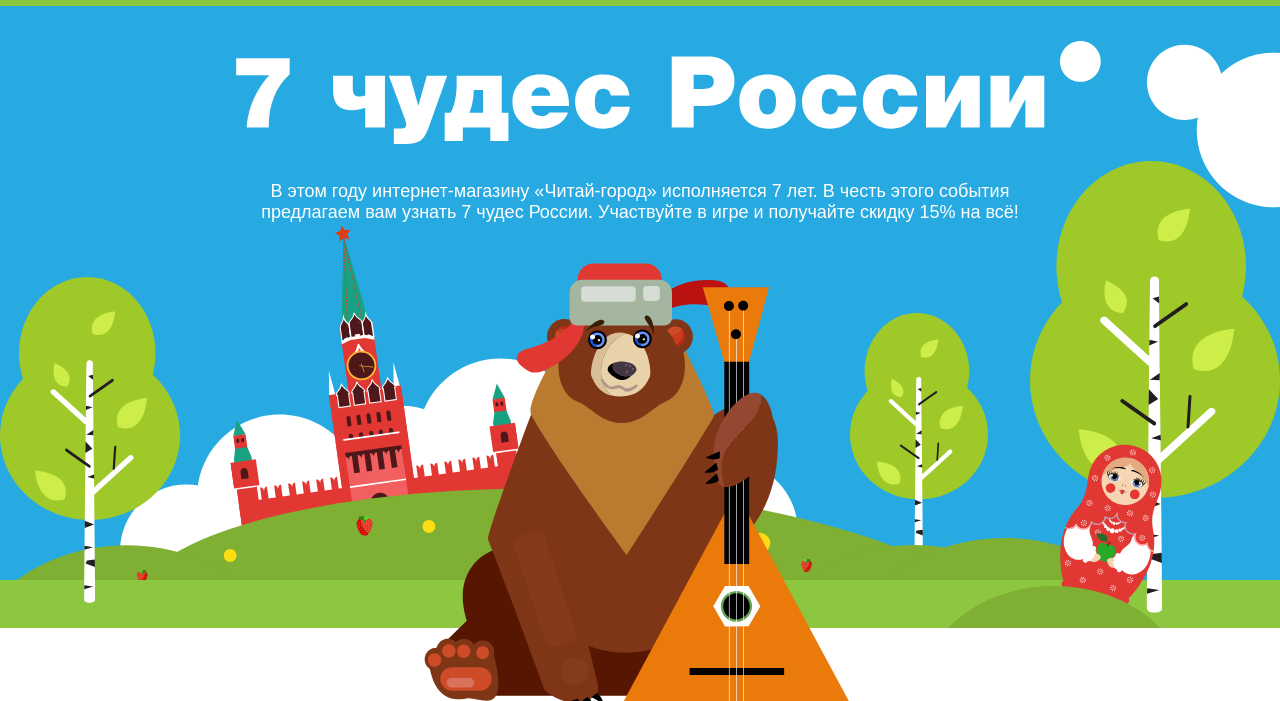
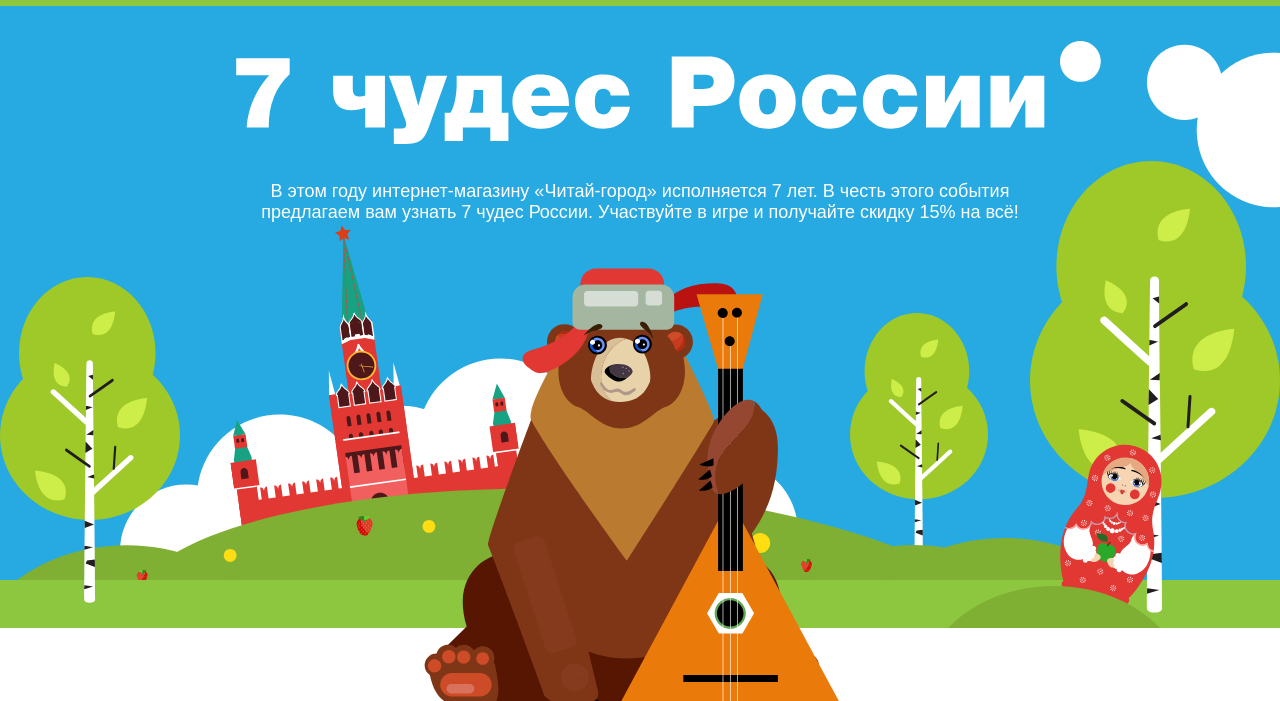
Before and after one commit to minwuori/hb_chg, a website: page src/ii/index.pug in a window 1280 px wide. Shown: the part 99-800 px from the top of the page. Drawn offline with nearby package versions, Linux system fonts and the light colour scheme; files that its build step writes are made by us from their sources.

Commit message:
bear animate

```diff
--- a/src/ii/_greeting.pug
+++ b/src/ii/_greeting.pug
@@ -36,7 +36,26 @@ section.screen.greeting
 				.bear
 					.img__container
 						.bear__body
-							img(src="/ii/img/project_name/bodyBear.svg" alt="медведь")
+							img(src="/ii/img/project_name/bearBody.svg" alt="медведь")
+						.bear__hat
+							.img_container
+								.bear__left
+									img(src="/ii/img/project_name/bearLeftEars.svg")
+								.bear__right
+									img(src="/ii/img/project_name/bearRightEars.svg")
+								.bear__cap
+									img(src="/ii/img/project_name/bearCap.svg")
+						.bear__eyebrows
+							.img_container
+								.bear__eyebrow1
+									img(src="/ii/img/project_name/bearEyebrow.svg" alt="медведь")
+								.bear__eyebrow2
+									img(src="/ii/img/project_name/bearEyebrow.svg" alt="медведь")
+
+						.bear__nose
+							img(src="/ii/img/project_name/bearNose.svg" alt="медведь")
+						.bear__mouth
+							img(src="/ii/img/project_name/bearMouth.svg" alt="медведь")
 						.bear__balalaika
 							img(src="/ii/img/project_name/balalaika.svg" alt="балалайка")
 
--- a/src/ii/js/project_name/script.js
+++ b/src/ii/js/project_name/script.js
@@ -82,24 +82,69 @@ document.addEventListener('DOMContentLoaded', function(){ // Аналог $(docu
 //   screen.parentElement.addEventListener('mouseleave', reset)
 // })();
 
-//анимация балалайки
+//анимация медведя
 
-var balalaika = document.querySelector('.bear__balalaika');
-balalaika.addEventListener('mouseenter', function(){
-  TweenMax.to(balalaika, 1, {
-    y: 60,
+var bear = document.querySelector('.bear'),
+    balalaika = bear.querySelector('.bear__balalaika'),
+    hat = bear.querySelector('.bear__hat'),
+    mouth = bear.querySelector('.bear__mouth'),
+    eyebrowLeft = bear.querySelector('.bear__eyebrow1'),
+    eyebrowRight = bear.querySelector('.bear__eyebrow2'),
+    nose = bear.querySelector('.bear__nose');
+
+
+  var bezierBalalaika = new TweenMax(balalaika , 4, {
+    bezier:{
+      type:"soft",
+      values:[{x:10, y: 0}, {x:-10, y:0}, {x: 0, y: -20}, {x: 0, y: 40}, {x: 0, y: 0}],
+      autoRotate: false,
+    },
+  //rotation: 45,
+  ease:Linear.easeInOut, repeat: -1});
+
+
+
+bear.addEventListener('mouseenter', function(){
+  TweenMax.to(balalaika, 2, {
+    y: 50,
     rotation: 60,
     transformOrigin: 'center right',
-    x: -140
+    x: -130,
+    ease:Back.easeOut
   });
+
+
+  TweenMax.to(mouth, 2, {
+    delay: 1,
+    y: -5,
+    x: -5,
+    rotation: 10,
+    transformOrigin: 'center center'
+  });
+
+  var bezierEyebrow = new TweenMax([eyebrowLeft, eyebrowRight] , 0.8, {
+    bezier:{
+      type:"soft",
+      values:[{x:0, y:-20}, {x:0, y:0}],
+      autoRotate:false
+    },
+  ease:Linear.easeInOut, repeat:5});
 })
-balalaika.addEventListener('mouseleave', function(){
+bear.addEventListener('mouseleave', function(){
   TweenMax.to(balalaika, 1, {
     y: 0,
     rotation: 0,
     transformOrigin: 'center right',
     x: 0
   });
+
+  TweenMax.to(mouth, 4, {
+    dalay: 0.5,
+    y: 0,
+    x: 0,
+    rotation: 0
+  });
 })
 
+
 });
--- a/src/ii/scss/project_name/_greeting.scss
+++ b/src/ii/scss/project_name/_greeting.scss
@@ -25,23 +25,70 @@
   position: relative;
 }
 
-.bear, .clouds, .kremlin, .glade-1, .glade-2, .tree-1, .tree-2, .tree-3, .doll, .hill, .ray, .line {
+.bear, .bear__hat, .bear__left, .bear__right, .bear__cap,
+.bear__eyebrows, .bear__eyebrow1, .bear__eyebrow2, .bear__nose, .bear__mouth,
+.clouds, .kremlin, .glade-1, .glade-2,
+.tree-1, .tree-2, .tree-3, .doll, .hill, .ray, .line {
   position: absolute;
 }
 .bear {
   max-width: 432px;
   left: 0;
   right: 0;
-  margin: 0 auto;
+  margin: 47px auto 0;
 }
 .bear__body {
   max-width: 395px;
 }
 
+.bear__hat {
+  max-width: 217px;
+  top: -42px;
+  left: 148px;
+  margin: 0 auto;
+}
+
+.bear__left {
+  width: 68px;
+  left: -50px;
+  top: 50px;
+}
+
+.bear__right {
+  width: 78px;
+  left: 90px;
+  top: 15px;
+}
+.bear__cap {
+  width: 103px;
+}
+.bear__eyebrows {
+  width: 68px;
+  left: 160px;
+  top: 10px;
+}
+.bear__eyebrow1, .bear__eyebrow2 {
+  width: 19px;
+}
+.bear__eyebrow2 {
+  width: 19px;
+  left: 53px;
+  transform: rotate(25deg) scale(-1, 1);
+}
+.bear__nose {
+  width: 29px;
+  top: 53px;
+  left: 180px;
+}
+.bear__mouth {
+  width: 37px;
+  top: 70px;
+  left: 175px;
+}
 .bear__balalaika {
   max-width: 240px;
   position: absolute;
-  top: 24px;
+  top: -9px;
   left: 192px;
 }
 
```
Also changed, not shown: src/_greeting.html, src/ii/css/project_name/style.css, src/ii/img/project_name/bearBody.svg (added), src/ii/img/project_name/bearCap.svg (added), src/ii/img/project_name/bearEyebrow.svg (added), src/ii/img/project_name/bearLeftEars.svg (added), src/ii/img/project_name/bearMouth.svg (added), src/ii/img/project_name/bearNose.svg (added), src/ii/img/project_name/bearRightEars.svg (added), src/index.html, 1 other file.
